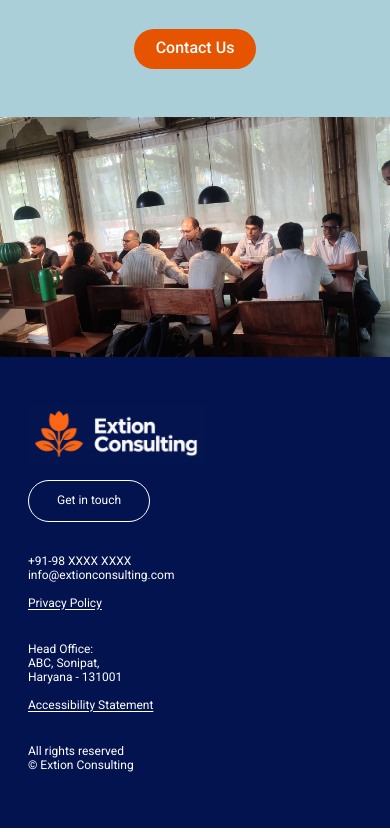
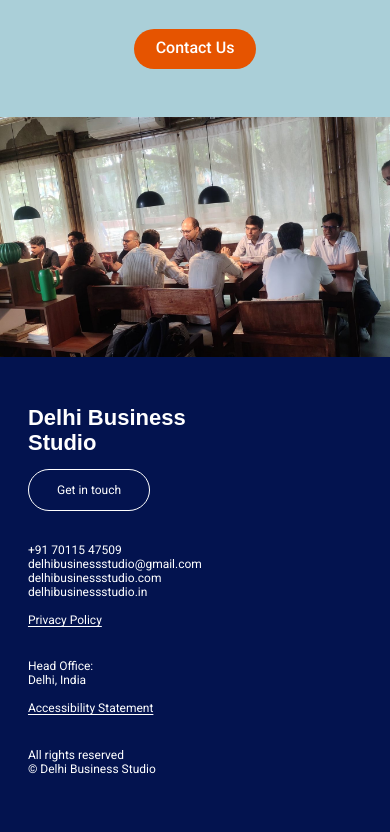
Before and after one commit to zubairmohammad03/extion-consulting, a plain HTML site: page about.html in a window 390 px wide. Shown: the part 3812-4644 px from the top of the page. Drawn offline with Linux system fonts and the light colour scheme; a web font is replaced by a local one.

Commit message:
Show Delhi Business Studio details in the footer
Replace the Extion Consulting logo, contact details, address and
copyright line in the footer of all five pages with Delhi Business
Studio's name, phone, email, websites and address.

Co-Authored-By: Claude Opus 5.5 <noreply@anthropic.com>

```diff
--- a/about.html
+++ b/about.html
@@ -164,19 +164,19 @@
   <footer class="site-footer">
     <div class="footer-grid">
       <div class="footer-col">
-        <a href="index.html" class="logo"><img src="assets/img/logo.png" alt="Extion Consulting — home" width="179" height="61" loading="lazy"></a>
+        <p class="footer-brand">Delhi Business<br>Studio</p>
         <a href="contact.html#stay-connected" class="btn-outline" data-popup="Get in touch">Get in touch</a>
       </div>
       <div class="footer-col">
-        <p class="footer-text">+91-98 XXXX XXXX<br><a href="mailto:info@extionconsulting.com">info@extionconsulting.com</a></p>
+        <p class="footer-text"><a href="tel:+917011547509">+91 70115 47509</a><br><a href="mailto:delhibusinessstudio@gmail.com">delhibusinessstudio@gmail.com</a><br><a href="https://delhibusinessstudio.com" target="_blank" rel="noopener">delhibusinessstudio.com</a><br><a href="https://delhibusinessstudio.in" target="_blank" rel="noopener">delhibusinessstudio.in</a></p>
         <a href="#" class="footer-link">Privacy Policy</a>
       </div>
       <div class="footer-col">
-        <address class="footer-text">Head Office:<br>ABC, Sonipat,<br>Haryana - 131001</address>
+        <address class="footer-text">Head Office:<br>Delhi, India</address>
         <a href="#" class="footer-link">Accessibility Statement</a>
       </div>
       <div class="footer-col">
-        <p class="footer-text">All rights reserved<br>© Extion Consulting</p>
+        <p class="footer-text">All rights reserved<br>© Delhi Business Studio</p>
       </div>
     </div>
   </footer>
--- a/css/styles.css
+++ b/css/styles.css
@@ -730,7 +730,15 @@ a.stage-card:hover .stage-card__title { color: var(--orange-deep); }
 .footer-link:hover,
 .footer-text a:hover { color: var(--orange); }
 
-.site-footer .logo img { width: 179px; border-radius: 0; }
+.footer-text { overflow-wrap: anywhere; }
+
+.footer-brand {
+  font-family: var(--font-rc);
+  font-weight: 600;
+  font-size: 22px;
+  line-height: 1.15;
+  color: #fff;
+}
 
 /* Services page ------------------------------------------------------------ */
 
```
Also changed, not shown: contact.html (+4 -4 lines), index.html (+4 -4 lines), resources.html (+4 -4 lines), services.html (+4 -4 lines), 1 other file.
